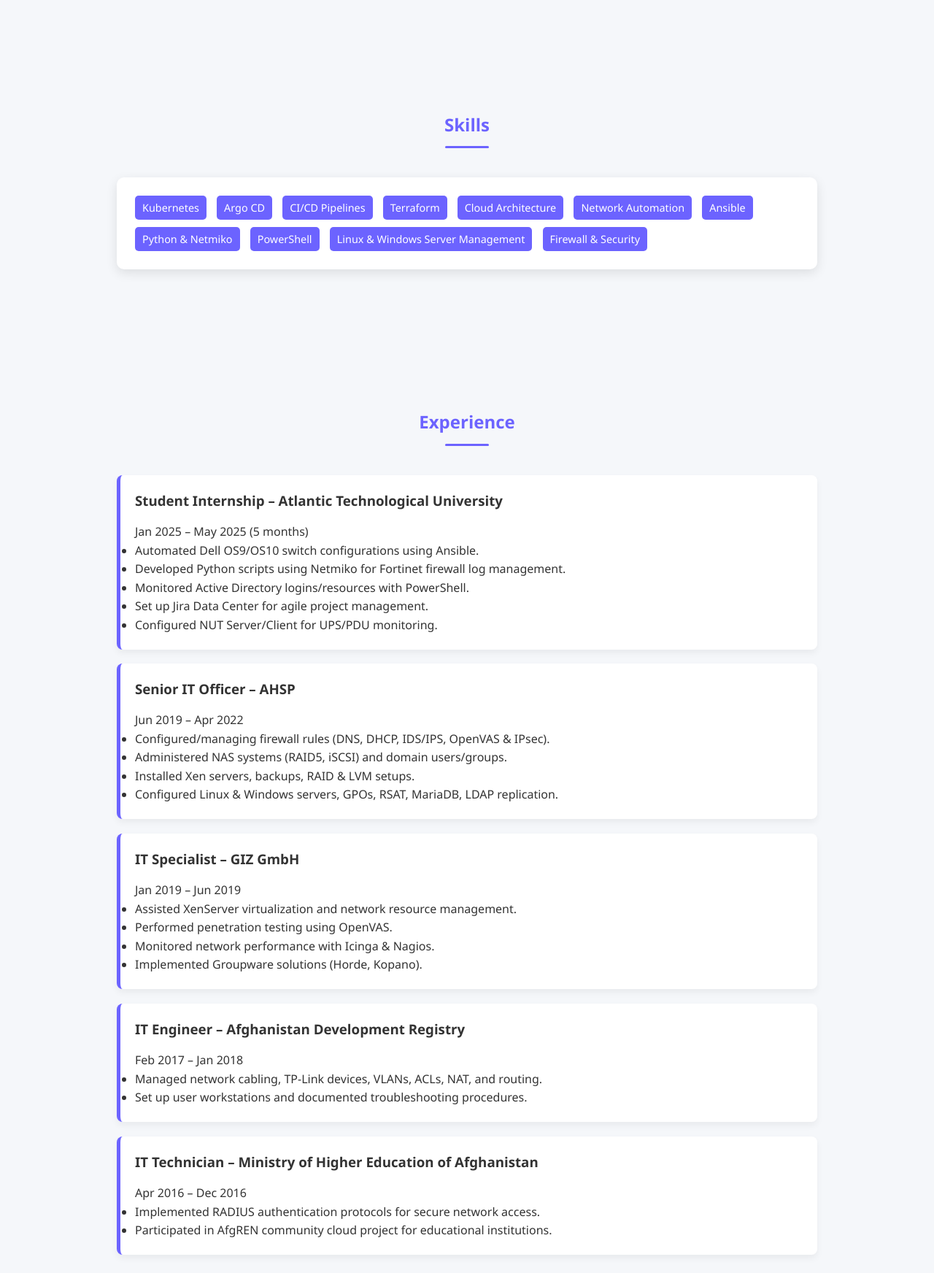
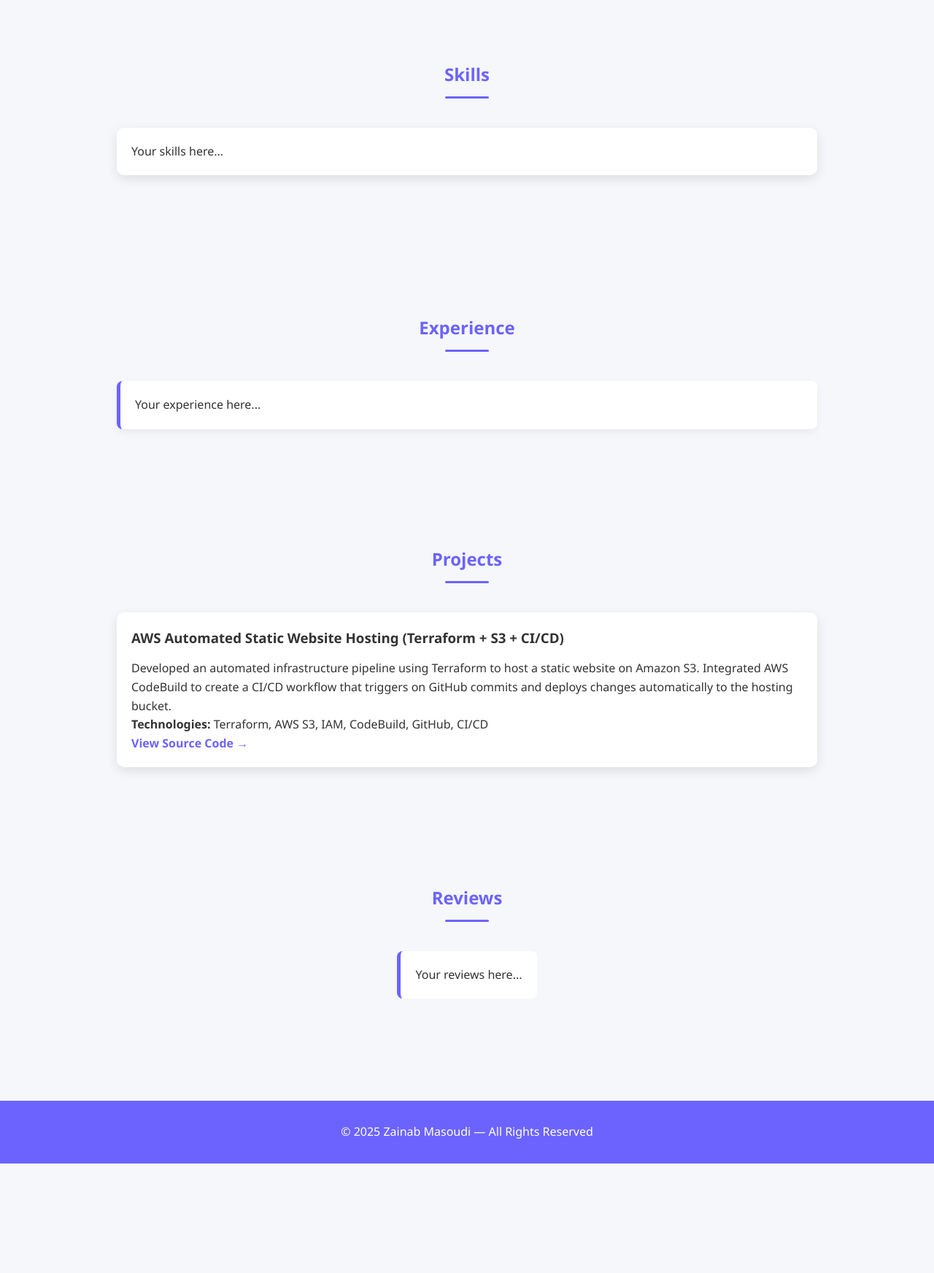
Before and after one commit to zainabmasoudi/terraform-s3-website, a plain HTML site: page index.html in a window 1280 px wide. Shown: the part 576-2320 px from the top of the page at 73% size. After the commit the page ends 2170 px from the top, so only its background shows below. Drawn offline with Linux system fonts and the light colour scheme.

```diff
--- a/index.html
+++ b/index.html
@@ -4,60 +4,180 @@
 <meta charset="UTF-8">
 <meta name="viewport" content="width=device-width, initial-scale=1.0">
 <title>Zainab Masoudi Portfolio</title>
+
 <style>
 /* Global Styles */
 * { margin:0; padding:0; box-sizing:border-box; font-family: 'Segoe UI', Arial, sans-serif; }
 body { background:#f5f7fa; color:#333; line-height:1.6; scroll-behavior: smooth; }
 a { text-decoration:none; color:inherit; }
 h1,h2,h3 { margin-bottom:15px; }
+
+/* Section Layout */
 section { padding:80px 20px; max-width:1000px; margin:0 auto; }
-  section h2 { text-align:center; margin-bottom:40px; color:#6C63FF; position:relative; }
-  section h2::after { content:''; display:block; width:60px; height:3px; background:#6C63FF; margin:10px auto 0; border-radius:2px; }
+section h2 {
+  text-align:center;
+  margin-bottom:40px;
+  color:#6C63FF;
+  position:relative;
+}
+section h2::after {
+  content:'';
+  display:block;
+  width:60px;
+  height:3px;
+  background:#6C63FF;
+  margin:10px auto 0;
+  border-radius:2px;
+}
 
-  /* Header & Nav */
-  header { background:#6C63FF; color:white; padding:40px 20px; text-align:center; position:sticky; top:0; z-index:1000; }
-  header h1 { font-size:2.5rem; margin-bottom:10px; }
-  header p { font-size:1.2rem; }
-  nav { margin-top:20px; }
-  nav a { margin:0 15px; color:white; font-weight:bold; transition: color 0.3s; }
+/* HEADER */
+header {
+  background:#6C63FF;
+  color:white;
+  padding:40px 20px;
+  text-align:center;
+  position:sticky;
+  top:0;
+  z-index:1000;
+}
+
+header h1 { font-size:2.4rem; }
+
+/* Force headline into one line */
+header p {
+  font-size:1.1rem;
+  display:flex;
+  flex-wrap:nowrap;
+  overflow-x:auto;
+  gap:6px;
+  -webkit-overflow-scrolling:touch;
+  scrollbar-width:none;
+  justify-content:center;
+}
+header p::-webkit-scrollbar { display:none; }
+
+/* Horizontal nav – one line scrollable */
+nav {
+  margin-top:20px;
+  display:flex;
+  flex-wrap:nowrap;
+  overflow-x:auto;
+  gap:15px;
+  -webkit-overflow-scrolling:touch;
+  scrollbar-width:none;
+  justify-content:center;
+}
+nav::-webkit-scrollbar { display:none; }
+
+nav a {
+  padding-bottom:2px;
+  color:white;
+  font-weight:bold;
+  font-size:1rem;
+  white-space:nowrap;
+}
 nav a:hover { color:#FFD700; }
 
 /* Cards */
-  .card { background:white; padding:20px; border-radius:10px; box-shadow:0 5px 15px rgba(0,0,0,0.1); margin-bottom:30px; transform:translateY(50px); opacity:0; animation:fadeInUp 0.8s forwards; }
-  .skills span { display:inline-block; background:#6C63FF; color:white; padding:5px 10px; margin:5px; border-radius:5px; font-size:0.9rem; transition: transform 0.3s; }
-  .skills span:hover { transform:scale(1.1); }
+.card {
+  background:white;
+  padding:20px;
+  border-radius:10px;
+  box-shadow:0 5px 15px rgba(0,0,0,0.1);
+  margin-bottom:30px;
+  animation:fadeInUp 0.8s forwards;
+  opacity:0;
+}
+
+.skills span {
+  display:inline-block;
+  background:#6C63FF;
+  color:white;
+  padding:5px 10px;
+  margin:5px;
+  border-radius:5px;
+  font-size:0.9rem;
+}
 
 /* Experience */
 .experience { display:grid; grid-template-columns:1fr; gap:20px; }
-  .exp-card { background:white; padding:20px; border-left:5px solid #6C63FF; border-radius:8px; box-shadow:0 5px 10px rgba(0,0,0,0.05); transform:scale(0.8); opacity:0; animation:popIn 0.8s forwards; transition: transform 0.3s, box-shadow 0.3s; }
-  .exp-card:hover { transform:scale(1); box-shadow:0 10px 20px rgba(0,0,0,0.15); }
+.exp-card {
+  background:white;
+  padding:20px;
+  border-left:5px solid #6C63FF;
+  border-radius:8px;
+  box-shadow:0 5px 10px rgba(0,0,0,0.05);
+  animation:popIn 0.8s forwards;
+  opacity:0;
+}
 
 /* Projects */
-  .projects { display:grid; grid-template-columns:repeat(auto-fit, minmax(250px,1fr)); gap:30px; }
-  .project-card { background:white; padding:20px; border-radius:10px; box-shadow:0 5px 15px rgba(0,0,0,0.1); transform:translateY(50px); opacity:0; animation:fadeInUp 0.8s forwards; transition: transform 0.3s, box-shadow 0.3s; }
-  .project-card:hover { transform:translateY(-5px); box-shadow:0 10px 20px rgba(0,0,0,0.15); }
+.projects {
+  display:grid;
+  grid-template-columns:repeat(auto-fit, minmax(250px,1fr));
+  gap:30px;
+}
+
+.project-card {
+  background:white;
+  padding:20px;
+  border-radius:10px;
+  box-shadow:0 5px 15px rgba(0,0,0,0.1);
+  animation:fadeInUp 0.8s forwards;
+  opacity:0;
+}
 
 /* Reviews */
-  .reviews { display:flex; flex-direction:column; gap:20px; align-items:center; }
-  .review-card { background:white; padding:20px; border-left:5px solid #6C63FF; border-radius:8px; box-shadow:0 5px 10px rgba(0,0,0,0.05); max-width:700px; transform:scale(0.8); opacity:0; animation:popIn 0.8s forwards; transition: transform 0.3s, box-shadow 0.3s; }
-  .review-card:hover { transform:scale(1.05); box-shadow:0 10px 20px rgba(0,0,0,0.15); }
-  .review-card p { font-style:italic; margin-bottom:10px; }
-  .review-card span { font-weight:bold; color:#6C63FF; }
+.reviews {
+  display:flex;
+  flex-direction:column;
+  gap:20px;
+  align-items:center;
+}
+
+.review-card {
+  background:white;
+  padding:20px;
+  border-left:5px solid #6C63FF;
+  border-radius:8px;
+  max-width:700px;
+}
 
 /* Footer */
-  footer { text-align:center; padding:30px 20px; background:#6C63FF; color:white; margin-top:60px; }
+footer {
+  text-align:center;
+  padding:30px 20px;
+  background:#6C63FF;
+  color:white;
+  margin-top:60px;
+}
 
 /* Animations */
-  @keyframes fadeInDown { 0%{opacity:0;transform:translateY(-50px);} 100%{opacity:1;transform:translateY(0);} }
-  @keyframes fadeInUp { 0%{opacity:0;transform:translateY(50px);} 100%{opacity:1;transform:translateY(0);} }
-  @keyframes popIn { 0%{opacity:0;transform:scale(0.8);} 100%{opacity:1;transform:scale(1);} }
+@keyframes fadeInUp {
+  0% { opacity:0; transform:translateY(50px); }
+  100% { opacity:1; transform:translateY(0); }
+}
+@keyframes popIn {
+  0% { opacity:0; transform:scale(0.8); }
+  100% { opacity:1; transform:scale(1); }
+}
+
+/* MOBILE TWEAKS */
+@media(max-width:480px){
+  header h1 { font-size:1.8rem; }
+  nav a { font-size:0.85rem; }
+  header p { font-size:0.9rem; }
+}
 </style>
 </head>
+
 <body>
 
 <header>
   <h1>Zainab Masoudi</h1>
+
   <p>Cloud Computing Specialist | Kubernetes & CI/CD Enthusiast | IT Professional</p>
+
   <nav>
     <a href="#education">Education</a>
     <a href="#skills">Skills</a>
@@ -67,123 +187,62 @@
   </nav>
 </header>
 
+<!-- EDUCATION -->
 <section id="education">
   <h2>Education</h2>
-  <div class="card">
-    <h3>Master’s Degree in Cloud Computing</h3>
-    <p>Atlantic Technological University (ATU)</p>
-    <p><strong>Dissertation:</strong> RBAC Drift Detection Using GitOps Argo CD Automation Tool in Cloud-Native Environment.</p>
+  <div class="card">Your education details here...</div>
+</section>
+
+<!-- SKILLS -->
+<section id="skills">
+  <h2>Skills</h2>
+  <div class="card skills">
+    Your skills here...
   </div>
 </section>
 
-<section id="skills">
-  <h2>Skills</h2>
-  <div class="card skills">
-    <span>Kubernetes</span>
-    <span>Argo CD</span>
-    <span>CI/CD Pipelines</span>
-    <span>Terraform</span>
-    <span>Cloud Architecture</span>
-    <span>Network Automation</span>
-    <span>Ansible</span>
-    <span>Python & Netmiko</span>
-    <span>PowerShell</span>
-    <span>Linux & Windows Server Management</span>
-    <span>Firewall & Security</span>
+<!-- EXPERIENCE -->
+<section id="experience">
+  <h2>Experience</h2>
+  <div class="experience">
+    <div class="exp-card">Your experience here...</div>
   </div>
 </section>
 
-<section id="experience">
-  <h2>Experience</h2>
-  <div class="experience">
-    <div class="exp-card">
-      <h3>Student Internship – Atlantic Technological University</h3>
-      <p>Jan 2025 – May 2025 (5 months)</p>
-      <ul>
-        <li>Automated Dell OS9/OS10 switch configurations using Ansible.</li>
-        <li>Developed Python scripts using Netmiko for Fortinet firewall log management.</li>
-        <li>Monitored Active Directory logins/resources with PowerShell.</li>
-        <li>Set up Jira Data Center for agile project management.</li>
-        <li>Configured NUT Server/Client for UPS/PDU monitoring.</li>
-      </ul>
+<!-- PROJECTS -->
+<section id="projects">
+  <h2>Projects</h2>
+  <div class="projects">
+
+    <!-- CLOUD PROJECT CARD -->
+    <div class="project-card">
+      <h3>AWS Automated Static Website Hosting (Terraform + S3 + CI/CD)</h3>
+      <p>
+        Developed an automated infrastructure pipeline using Terraform to host a static website on Amazon S3.
+        Integrated AWS CodeBuild to create a CI/CD workflow that triggers on GitHub commits and deploys changes
+        automatically to the hosting bucket.
+      </p>
+      <p><strong>Technologies:</strong> Terraform, AWS S3, IAM, CodeBuild, GitHub, CI/CD</p>
+      <a href="https://github.com/zainabmasoudi/terraform-s3-website"
+         target="_blank"
+         style="color:#6C63FF; font-weight:bold;">
+         View Source Code →
+      </a>
     </div>
 
-    <div class="exp-card">
-      <h3>Senior IT Officer – AHSP</h3>
-      <p>Jun 2019 – Apr 2022</p>
-      <ul>
-        <li>Configured/managing firewall rules (DNS, DHCP, IDS/IPS, OpenVAS & IPsec).</li>
-        <li>Administered NAS systems (RAID5, iSCSI) and domain users/groups.</li>
-        <li>Installed Xen servers, backups, RAID & LVM setups.</li>
-        <li>Configured Linux & Windows servers, GPOs, RSAT, MariaDB, LDAP replication.</li>
-      </ul>
-    </div>
-
-    <div class="exp-card">
-      <h3>IT Specialist – GIZ GmbH</h3>
-      <p>Jan 2019 – Jun 2019</p>
-      <ul>
-        <li>Assisted XenServer virtualization and network resource management.</li>
-        <li>Performed penetration testing using OpenVAS.</li>
-        <li>Monitored network performance with Icinga & Nagios.</li>
-        <li>Implemented Groupware solutions (Horde, Kopano).</li>
-      </ul>
-    </div>
-
-    <div class="exp-card">
-      <h3>IT Engineer – Afghanistan Development Registry</h3>
-      <p>Feb 2017 – Jan 2018</p>
-      <ul>
-        <li>Managed network cabling, TP-Link devices, VLANs, ACLs, NAT, and routing.</li>
-        <li>Set up user workstations and documented troubleshooting procedures.</li>
-      </ul>
-    </div>
-
-    <div class="exp-card">
-      <h3>IT Technician – Ministry of Higher Education of Afghanistan</h3>
-      <p>Apr 2016 – Dec 2016</p>
-      <ul>
-        <li>Implemented RADIUS authentication protocols for secure network access.</li>
-        <li>Participated in AfgREN community cloud project for educational institutions.</li>
-      </ul>
-    </div>
   </div>
 </section>
 
-<section id="projects">
-  <h2>Projects</h2>
-  <div class="projects">
-    <div class="project-card">
-      <h3>RBAC Drift Detection Tool</h3>
-      <p>Automated detection of RBAC policy drifts in Kubernetes using Argo CD, improving cloud-native security compliance.</p>
-    </div>
-    <div class="project-card">
-      <h3>Network Automation Scripts</h3>
-      <p>Developed Python & Ansible scripts for switch and firewall management during internship at KMN Data Center.</p>
-    </div>
-    <div class="project-card">
-      <h3>Terraform Infrastructure Lab</h3>
-      <p>Designed and deployed sample cloud infrastructure using Terraform, including S3, EC2, and VPC networking for learning and exam preparation.</p>
-    </div>
-  </div>
-</section>
-
+<!-- REVIEWS -->
 <section id="reviews">
   <h2>Reviews</h2>
   <div class="reviews">
-    <div class="review-card">
-      <p>"Recognized for strong practical knowledge in cloud technologies and IT infrastructure."</p>
-      <span>- Academic Evaluation</span>
-    </div>
-    <div class="review-card">
-      <p>"Praised for impactful research in RBAC drift detection and cloud-native automation."</p>
-      <span>- Research Feedback</span>
-    </div>
+    <div class="review-card">Your reviews here...</div>
   </div>
 </section>
 
 <footer>
-  &copy; 2025 Zainab Masoudi. All rights reserved.
+  <p>© 2025 Zainab Masoudi — All Rights Reserved</p>
 </footer>
 
 </body>
```
Also changed, not shown: 4 other files. Lines whose indentation alone changed are shown as unchanged.
